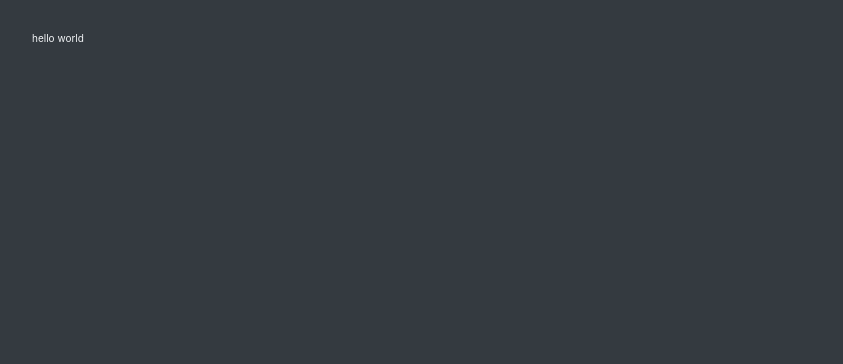
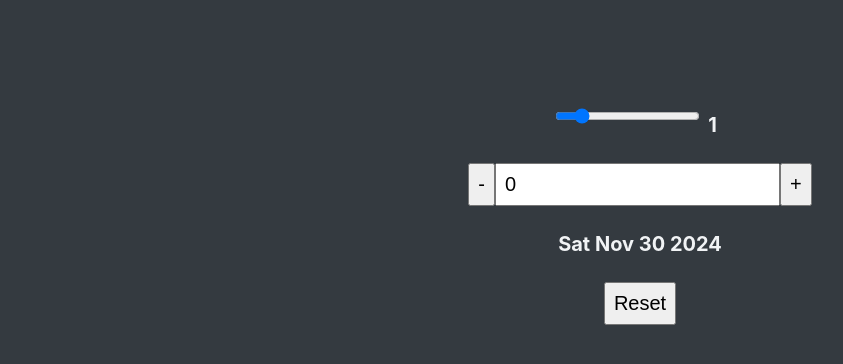
Before and after one commit to ShadowFax1731/react-quiz, a React (Vite) app: page / in a window 1280 px wide. Shown: the top 364 px of the page, without its empty margins (0-843 px from the left). Built offline with nearby package versions, Linux system fonts and the light colour scheme.

Commit message:
Changed useState to useReducer

```diff
--- a/src/App.jsx
+++ b/src/App.jsx
@@ -1,7 +1,10 @@
+import DateCounter from "./DateCounter";
 function App() {
   return (
     <>
-      <div>hello world</div>
+      <div>
+        <DateCounter />
+      </div>
     </>
   );
 }
--- a/src/DateCounter.jsx
+++ b/src/DateCounter.jsx
@@ -1,25 +1,43 @@
-import { useState } from "react";
+import { useReducer, useState } from "react";
+
+function reducer(state, action) {
+  switch (action.type) {
+    case "inc":
+      return state + 1;
+    case "dec":
+      return state - 1;
+    case "set":
+      return action.payload;
+  }
+}
 
 function DateCounter() {
-  const [count, setCount] = useState(0);
+  // const [count, setCount] = useState(0);
+
+  const [count, dispatch] = useReducer(reducer, 0);
+
   const [step, setStep] = useState(1);
 
   // This mutates the date object.
-  const date = new Date("june 21 2027");
+  const date = new Date();
   date.setDate(date.getDate() + count);
 
   const dec = function () {
+    dispatch({ type: "dec" });
     // setCount((count) => count - 1);
-    setCount((count) => count - step);
+    // setCount((count) => count - step);
   };
 
   const inc = function () {
+    dispatch({ type: "inc" });
+
     // setCount((count) => count + 1);
-    setCount((count) => count + step);
+    // setCount((count) => count + step);
   };
 
   const defineCount = function (e) {
-    setCount(Number(e.target.value));
+    dispatch({ type: "set", payload: Number(e.target.value) });
+    // setCount(Number(e.target.value));
   };
 
   const defineStep = function (e) {
@@ -27,7 +45,7 @@ function DateCounter() {
   };
 
   const reset = function () {
-    setCount(0);
+    // setCount(0);
     setStep(1);
   };
 
```
